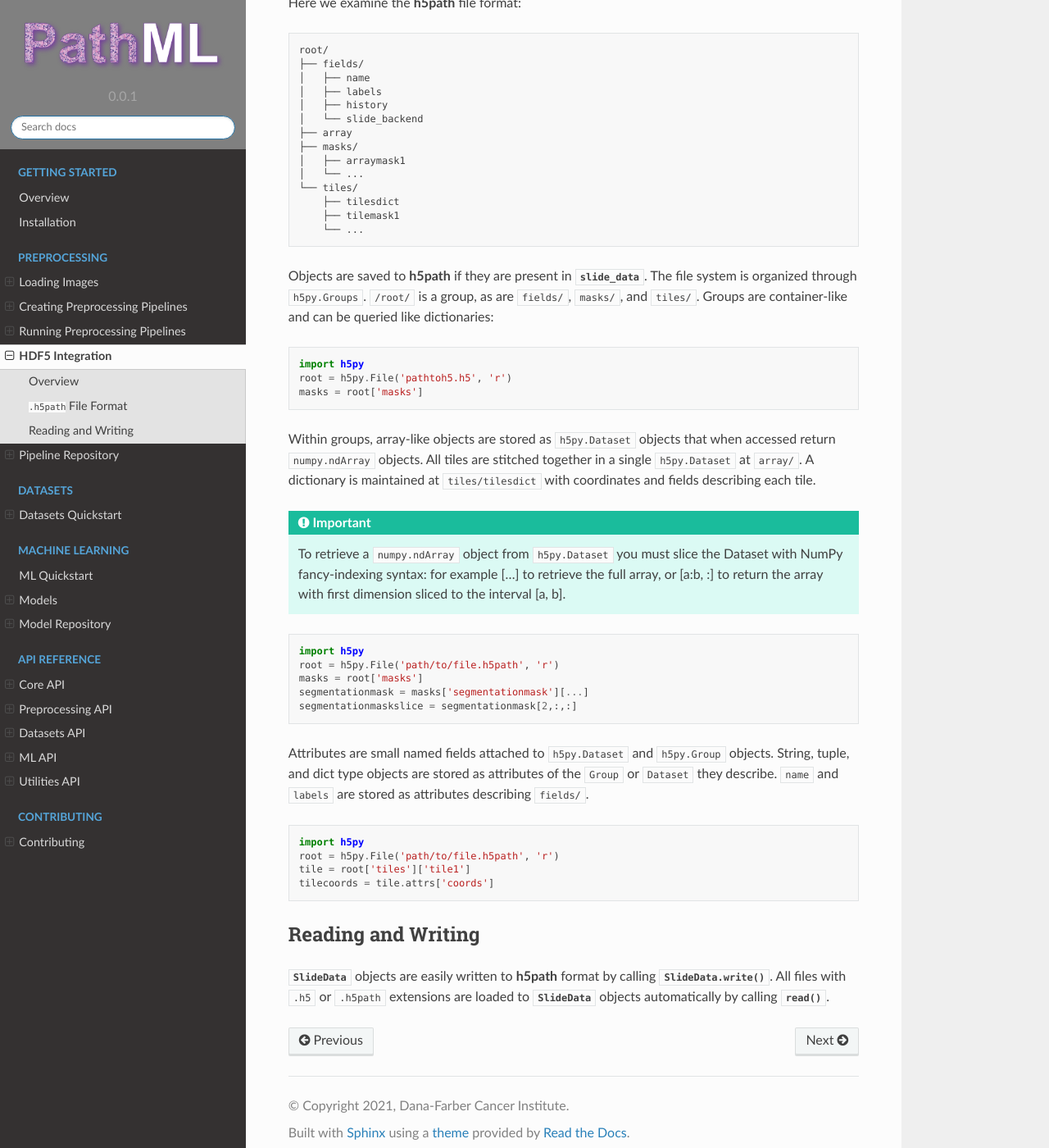
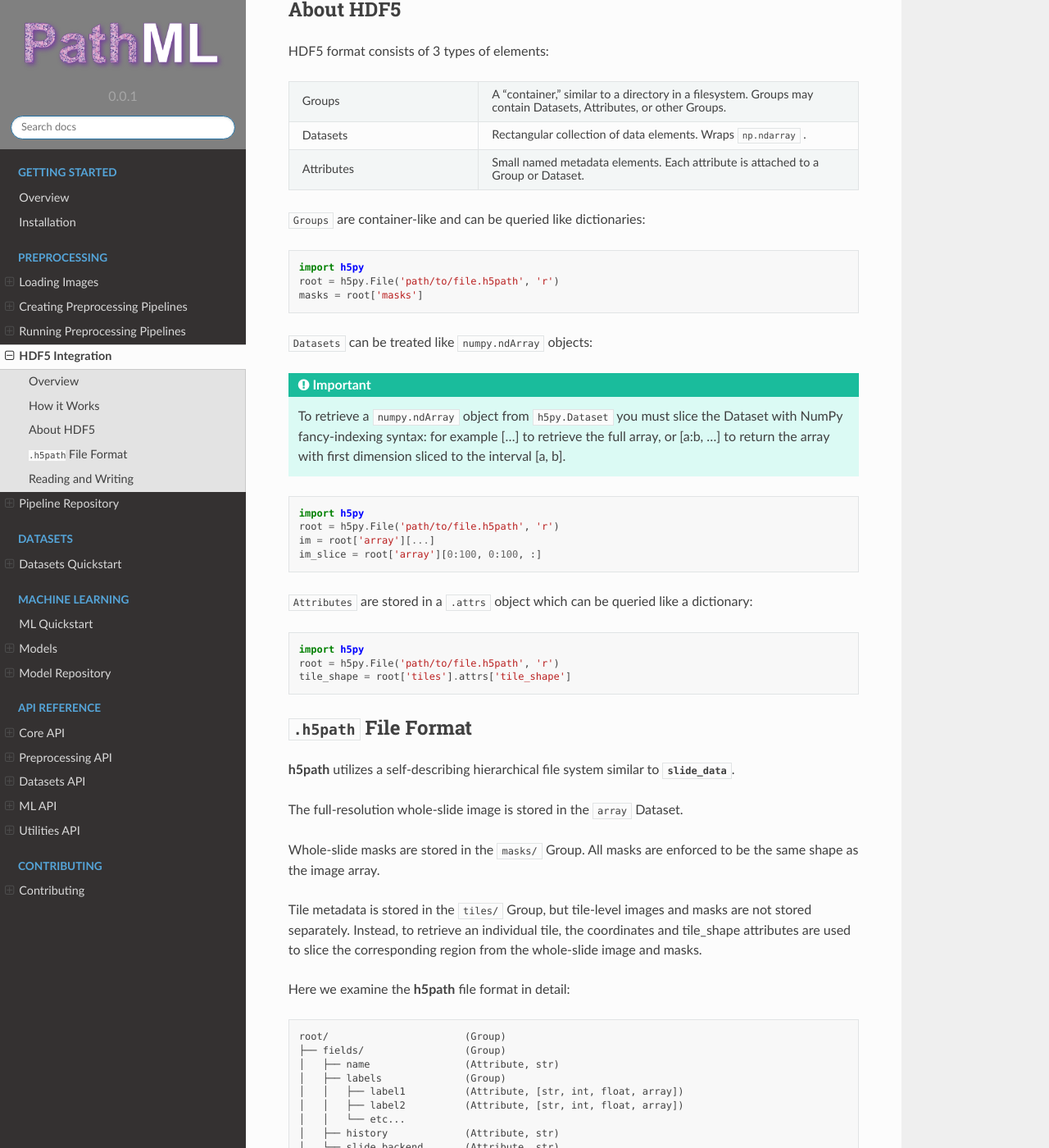
Before and after one commit to Dana-Farber-AIOS/pathml, a Sphinx documentation site: the page built from docs/source/h5path.rst, in a window 1280 px wide and 1400 px high, scrolled down 892 px. Shown: the whole window at 82% size. Built offline with Sphinx 7.4.7 and the Read the Docs theme 2.0.0, drawn with Linux system fonts in a browser that asks for light colours; formulas are drawn with MathJax 3; pages that are not in the unit, such as notebooks, are missing from menus; some of the changed text lies outside the part shown.

Commit message:
update docs, including h5path description

```diff
--- a/docs/source/h5path.rst
+++ b/docs/source/h5path.rst
@@ -11,6 +13,7 @@ without loading the entire image. This feature reduces the RAM required to run a
 run on a consumer laptop), simplifies the reading and writing of processed WSIs, improves data exploration utilities,
 and enables fast reading for downstream tasks (e.g. PyTorch Dataloaders). Since slides are managed on disk, your drive
 must have sufficient storage. Performance will benefit from storage with fast read/write (SSD, NVMe).
+
 How it Works
 ------------
 
@@ -26,71 +29,97 @@ key ``tile_key`` from the h5py file on disk. Note that this command has syntax l
 At the conclusion of preprocessing, the h5py object can optionally be
 permanently written to disk in ``.h5path`` format via the :meth:`SlideData.write() <pathml.core.slide_data.SlideData.write>` method.
 
-``.h5path`` File Format
-------------------------
+About HDF5
+----------
+HDF5 format consists of 3 types of elements:
 
-**h5path** utilizes a self-describing hierarchical file system that mirrors
-:class:`~pathml.core.slide_data`. This allows for simple reading and writing
-of :class:`~pathml.core.slide_data` objects.
+.. list-table::
+    :widths: 15 30
+    :align: center
 
-Here we examine the **h5path** file format:
+    * - Groups
+      - A "container," similar to a directory in a filesystem. Groups may contain Datasets, Attributes, or other Groups.
+    * - Datasets
+      - Rectangular collection of data elements. Wraps ``np.ndarray`` .
+    * - Attributes
+      - Small named metadata elements. Each attribute is attached to a Group or Dataset.
 
-::
-
-    root/
-    ├── fields/
-    │   ├── name
-    │   ├── labels
-    │   ├── history
-    │   └── slide_backend
-    ├── array
-    ├── masks/
-    │   ├── arraymask1
-    │   └── ...
-    └── tiles/
-        ├── tilesdict
-        ├── tilemask1
-        └── ...
-
-
-Objects are saved to **h5path** if they are present in :class:`~pathml.core.slide_data`.
-The file system is organized through ``h5py.Groups``. ``/root/`` is a group, as are ``fields/``,
-``masks/``, and ``tiles/``. Groups are container-like and can be queried like dictionaries:
+``Groups`` are container-like and can be queried like dictionaries:
 
 .. code-block::
 
    import h5py
-   root = h5py.File('pathtoh5.h5', 'r')
+   root = h5py.File('path/to/file.h5path', 'r')
    masks = root['masks']
 
-Within groups, array-like objects are stored as ``h5py.Dataset`` objects that when accessed return
-``numpy.ndArray`` objects. All tiles are stitched together in a single ``h5py.Dataset`` at ``array/``.
-A dictionary is maintained at ``tiles/tilesdict`` with coordinates and fields describing each tile.
+``Datasets`` can be treated like ``numpy.ndArray`` objects:
 
 .. important::
 
     To retrieve a ``numpy.ndArray`` object from ``h5py.Dataset`` you must slice the Dataset with
-    NumPy fancy-indexing syntax: for example [...] to retrieve the full array, or [a:b, :] to
+    NumPy fancy-indexing syntax: for example [...] to retrieve the full array, or [a:b, ...] to
     return the array with first dimension sliced to the interval [a, b].
 
 .. code-block::
 
    import h5py
    root = h5py.File('path/to/file.h5path', 'r')
-   masks = root['masks']
-   segmentationmask = masks['segmentationmask'][...]
-   segmentationmaskslice = segmentationmask[2,:,:]
+   im = root['array'][...]
+   im_slice = root['array'][0:100, 0:100, :]
 
-Attributes are small named fields attached to ``h5py.Dataset`` and ``h5py.Group`` objects. String,
-tuple, and dict type objects are stored as attributes of the ``Group`` or ``Dataset`` they describe.
-``name`` and ``labels`` are stored as attributes describing ``fields/``.
+``Attributes`` are stored in a ``.attrs`` object which can be queried like a dictionary:
 
 .. code-block::
 
    import h5py
    root = h5py.File('path/to/file.h5path', 'r')
-   tile = root['tiles']['tile1']
-   tilecoords = tile.attrs['coords']
+   tile_shape = root['tiles'].attrs['tile_shape']
+
+``.h5path`` File Format
+-----------------------
+
+**h5path** utilizes a self-describing hierarchical file system similar to :class:`~pathml.core.slide_data`.
+
+The full-resolution whole-slide image is stored in the ``array`` Dataset.
+
+Whole-slide masks are stored in the ``masks/`` Group. All masks are enforced to be the same shape as the image array.
+
+Tile metadata is stored in the ``tiles/`` Group, but tile-level images and masks are not stored separately.
+Instead, to retrieve an individual tile, the coordinates and tile_shape attributes are used to slice the
+corresponding region from the whole-slide image and masks.
+
+Here we examine the **h5path** file format in detail:
+
+::
+
+    root/                       (Group)
+    ├── fields/                 (Group)
+    │   ├── name                (Attribute, str)
+    │   ├── labels              (Group)
+    │   │   ├── label1          (Attribute, [str, int, float, array])
+    │   │   ├── label2          (Attribute, [str, int, float, array])
+    │   │   └── etc...
+    │   ├── history             (Attribute, str)
+    │   └── slide_backend       (Attribute, str)
+    ├── array                   (Dataset)
+    ├── masks/                  (Group)
+    │   ├── mask1               (Dataset, array)
+    │   ├── mask2               (Dataset, array)
+    │   └── etc...
+    └── tiles/                  (Group)
+        ├── tile_shape          (Attribute, tuple)
+        ├── tile_key1/          (Group)
+        │   ├── coords          (Attribute, tuple)
+        │   ├── slidetype       (Attribute, str)
+        │   ├── name            (Attribute, str)
+        │   └── labels/         (Group)
+        │       ├── label1      (Attribute, [str, int, float, array])
+        │       ├── label2      (Attribute, [str, int, float, array])
+        │       └── etc...
+        ├── tile_key2/          (Group)
+        │   └── etc...
+        └── etc...
+
 
 Reading and Writing
 -------------------
```
Also changed, not shown: other parts of docs/source/h5path.rst (+2 -0 lines), docs/source/datasets.rst (+0 -44 lines), docs/source/loading_slides.rst (+28 -0 lines).
